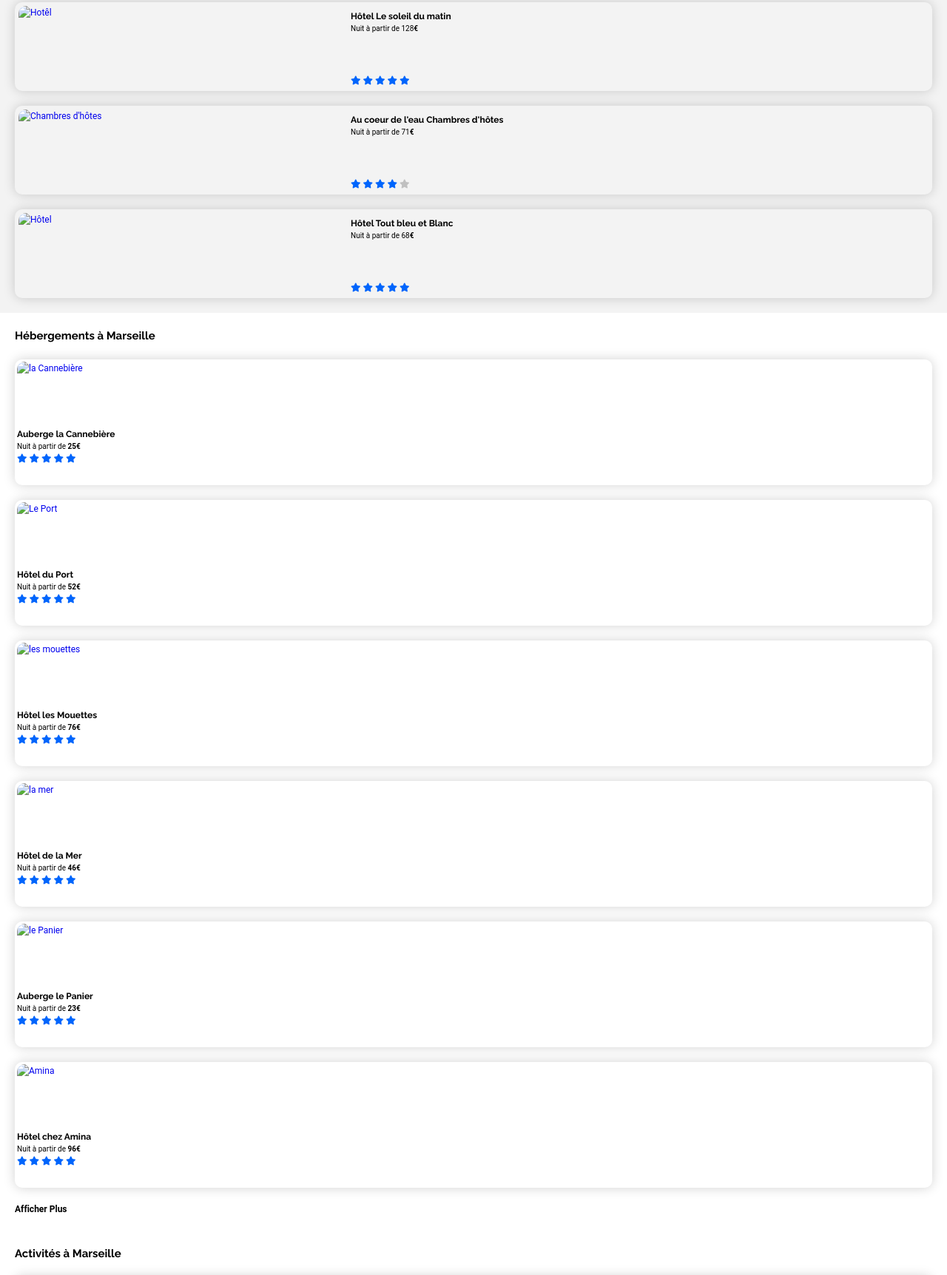
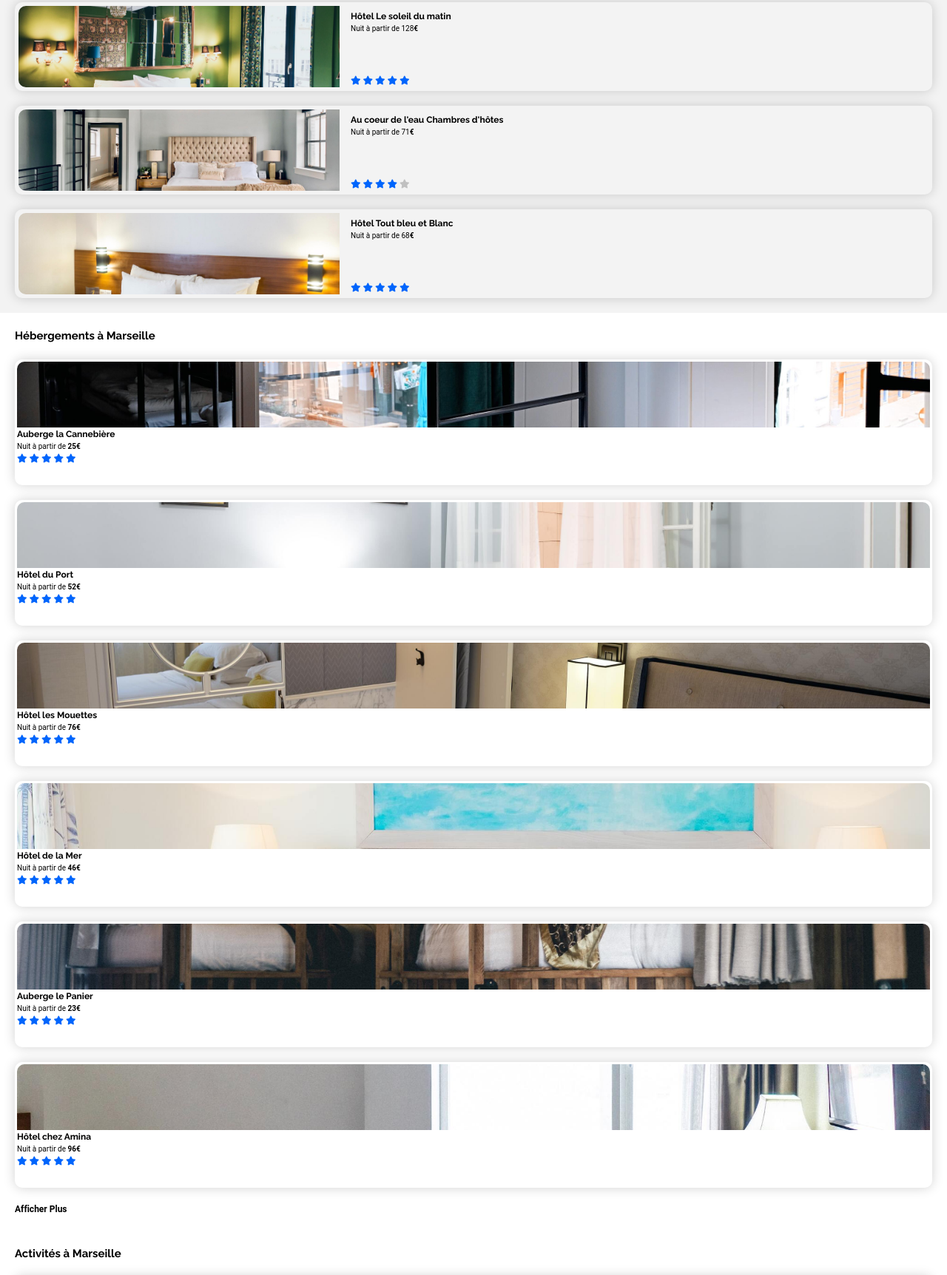
Before and after one commit to melodie33/MelodieSchmitt_2_19022021, a plain HTML site: page index.html in a window 1280 px wide. Shown: the part 412-2136 px from the top of the page at 74% size. Drawn offline with Linux system fonts and the light colour scheme; files that its build step writes are made by us from their sources; files whose address does not match are found by name; a web font is replaced by a local one.

Commit message:
Mise en place des sizes

```diff
--- a/index.html
+++ b/index.html
@@ -5,15 +5,15 @@
 
     <meta charset="utf-8"/>
     <meta content="width=device-width, initial-scale=1.0" name="viewport"/>
-    <link href="normalizer.css" rel="stylesheet"/>
-    <link href="style.css" rel="stylesheet"/>
+    <link href="css/normalizer.css" rel="stylesheet"/>
+    <link href="css/style.css" rel="stylesheet"/>
     <link
-            href="tablett.css"
+            href="css/tablett.css"
             media="screen and (min-width: 426px)"
             rel="stylesheet"
     />
     <link
-            href="desktop.css"
+            href="css/desktop.css"
             media="screen and (min-width: 769px)"
             rel="stylesheet"
     />
@@ -85,12 +85,19 @@
         <section>
             <figure>
                 <img
+                        src="
+                            images/hebergements/4_small/marcus-loke-WQJvWU_HZFo-unsplash.jpg"
                         alt="la Cannebière"
                         srcset="
-                            images/activites/4_small/marcus-loke-WQJvWU_HZFo-unsplash.jpg 320w,
-                            images/activites/3_medium/marcus-loke-WQJvWU_HZFo-unsplash.jpg 768w,
-                            images/activites/2_large/marcus-loke-WQJvWU_HZFo-unsplash.jpg 1280w,
-                            images/activites/1_xlarge/marcus-loke-WQJvWU_HZFo-unsplash.jpg 1980w"
+                            images/hebergements/4_small/marcus-loke-WQJvWU_HZFo-unsplash.jpg 320w,
+                            images/hebergements/3_medium/marcus-loke-WQJvWU_HZFo-unsplash.jpg 768w,
+                            images/hebergements/2_large/marcus-loke-WQJvWU_HZFo-unsplash.jpg 1280w,
+                            images/hebergements/1_xlarge/marcus-loke-WQJvWU_HZFo-unsplash.jpg 1980w"
+                        sizes="
+                            (max-width: 320px) 320px,
+                            (max-width: 768px) 768px,
+                            (max-width: 1280px) 1280px,
+                            1980px"
                 />
                 <figcaption>
                     <h2>Auberge la Cannebière</h2>
@@ -110,13 +117,16 @@
         <section>
             <figure>
                 <img
+                        src="
+                            images/hebergements/4_small/fred-kleber-gTbaxaVLvsg-unsplash.jpg"
                         alt="Le Port"
                         srcset="
-                            images/activites/4_small/fred-kleber-gTbaxaVLvsg-unsplash.jpg.jpg 320w,
-                            images/activites/3_medium/fred-kleber-gTbaxaVLvsg-unsplash.jpg 768w,
-                            images/activites/2_large/fred-kleber-gTbaxaVLvsg-unsplash.jpg 1280w,
-                            images/activites/1_xlarge/fred-kleber-gTbaxaVLvsg-unsplash.jpg 1980w"
+                            images/hebergements/4_small/fred-kleber-gTbaxaVLvsg-unsplash.jpg 320w,
+                            images/hebergements/3_medium/fred-kleber-gTbaxaVLvsg-unsplash.jpg 768w,
+                            images/hebergements/2_large/fred-kleber-gTbaxaVLvsg-unsplash.jpg 1280w,
+                            images/hebergements/1_xlarge/fred-kleber-gTbaxaVLvsg-unsplash.jpg 1980w"
                 />
+
                 <figcaption>
                     <h2>Hôtel du Port</h2>
                     <p>Nuit à partir de <strong>52€</strong></p>
@@ -135,12 +145,19 @@
         <section>
             <figure>
                 <img
+                        src="
+                            images/hebergements/4_small/reisetopia-B8WIgxA_PFU-unsplash.jpg"
                         alt="les mouettes"
                         srcset="
-                            images/activites/4_small/reisetopia-B8WIgxA_PFU-unsplash.jpg 320w,
-                            images/activites/3_medium/reisetopia-B8WIgxA_PFU-unsplash.jpg 768w,
-                            images/activites/2_large/reisetopia-B8WIgxA_PFU-unsplash.jpg 1280w,
-                            images/activites/1_xlarge/reisetopia-B8WIgxA_PFU-unsplash.jpg 1980w"
+                            images/hebergements/4_small/reisetopia-B8WIgxA_PFU-unsplash.jpg 320w,
+                            images/hebergements/3_medium/reisetopia-B8WIgxA_PFU-unsplash.jpg 768w,
+                            images/hebergements/2_large/reisetopia-B8WIgxA_PFU-unsplash.jpg 1280w,
+                            images/hebergements/1_xlarge/reisetopia-B8WIgxA_PFU-unsplash.jpg 1980w"
+                        sizes="
+                            (max-width: 320px) 320px,
+                            (max-width: 768px) 768px,
+                            (max-width: 1280px) 1280px,
+                            1980px"
                 />
                 <figcaption>
                     <h2>Hôtel les Mouettes</h2>
@@ -160,12 +177,19 @@
         <section>
             <figure>
                 <img
+                        src="
+                            images/hebergements/4_small/annie-spratt-Eg1qcIitAuA-unsplash.jpg"
                         alt="la mer"
                         srcset="
-                            images/activites/4_small/annie-spratt-Eg1qcIitAuA-unsplash.jpg320w,
-                            images/activites/3_medium/annie-spratt-Eg1qcIitAuA-unsplash.jpg 768w,
-                            images/activites/2_large/annie-spratt-Eg1qcIitAuA-unsplash.jpg 1280w,
-                            images/activites/1_xlarge//annie-spratt-Eg1qcIitAuA-unsplash.jpg 1980w"
+                            images/hebergements/4_small/annie-spratt-Eg1qcIitAuA-unsplash.jpg 320w,
+                            images/hebergements/3_medium/annie-spratt-Eg1qcIitAuA-unsplash.jpg 768w,
+                            images/hebergements/2_large/annie-spratt-Eg1qcIitAuA-unsplash.jpg 1280w,
+                            images/hebergements/1_xlarge/annie-spratt-Eg1qcIitAuA-unsplash.jpg 1980w"
+                        sizes="
+                            (max-width: 320px) 320px,
+                            (max-width: 768px) 768px,
+                            (max-width: 1280px) 1280px,
+                            1980px"
                 />
                 <figcaption>
                     <h2>Hôtel de la Mer</h2>
@@ -185,12 +209,19 @@
         <section>
             <figure>
                 <img
+                        src="
+                            images/hebergements/4_small/nicate-lee-kT-ZyaiwBe0-unsplash.jpg"
                         alt="le Panier"
                         srcset="
-                                images/activites/4_small/nicate-lee-kT-ZyaiwBe0-unsplash.jpg.jpg320w,
-                                images/activites/3_medium/nicate-lee-kT-ZyaiwBe0-unsplash.jpg 768w,
-                                images/activites/2_large/nicate-lee-kT-ZyaiwBe0-unsplash.jpg 1280w,
-                                images/activites/1_xlarge/nicate-lee-kT-ZyaiwBe0-unsplash.jpg 1980w"
+                            images/hebergements/4_small/nicate-lee-kT-ZyaiwBe0-unsplash.jpg 320w,
+                            images/hebergements/3_medium/nicate-lee-kT-ZyaiwBe0-unsplash.jpg 768w,
+                            images/hebergements/2_large/nicate-lee-kT-ZyaiwBe0-unsplash.jpg 1280w,
+                            images/hebergements/1_xlarge/nicate-lee-kT-ZyaiwBe0-unsplash.jpg 1980w"
+                        sizes="
+                            (max-width: 320px) 320px,
+                            (max-width: 768px) 768px,
+                            (max-width: 1280px) 1280px,
+                            1980px"
                 />
                 <figcaption>
                     <h2>Auberge le Panier</h2>
@@ -210,12 +241,19 @@
         <section>
             <figure>
                 <img
+                        src="
+                            images/hebergements/4_small/febrian-zakaria-M6S1WvfW68A-unsplash.jpg"
                         alt="Amina"
                         srcset="
-                            images/activites/4_small/febrian-zakaria-M6S1WvfW68A-unsplash.jpg 320w,
-                            images/activites/3_medium/febrian-zakaria-M6S1WvfW68A-unsplash.jpg 768w,
-                            images/activites/2_large/febrian-zakaria-M6S1WvfW68A-unsplash.jpg 1280w,
-                            images/activites/1_xlarge/febrian-zakaria-M6S1WvfW68A-unsplash.jpg 1980w"
+                            images/hebergements/4_small/febrian-zakaria-M6S1WvfW68A-unsplash.jpg 320w,
+                            images/hebergements/3_medium/febrian-zakaria-M6S1WvfW68A-unsplash.jpg 768w,
+                            images/hebergements/2_large/febrian-zakaria-M6S1WvfW68A-unsplash.jpg 1280w,
+                            images/hebergements/1_xlarge/febrian-zakaria-M6S1WvfW68A-unsplash.jpg 1980w"
+                        sizes="
+                            (max-width: 320px) 320px,
+                            (max-width: 768px) 768px,
+                            (max-width: 1280px) 1280px,
+                            1980px"
                 />
                 <figcaption>
                     <h2>Hôtel chez Amina</h2>
@@ -243,12 +281,19 @@
         <section>
             <figure>
                 <img
-                        alt="Hotêl"
+                        src="
+                            images/hebergements/4_small/febrian-zakaria-M6S1WvfW68A-unsplash.jpg"
+                alt="Hotêl"
                         srcset="
-                            images/activites/4_small/emile-guillemot-Bj_rcSC5XfE-unsplash.jpg 320w,
-                            images/activites/3_medium/emile-guillemot-Bj_rcSC5XfE-unsplash.jpg 768w,
-                            images/activites/2_large/emile-guillemot-Bj_rcSC5XfE-unsplash.jpg 1280w,
-                            images/activites/1_xlarge/emile-guillemot-Bj_rcSC5XfE-unsplash.jpg 1980w"
+                            images/hebergements/4_small/emile-guillemot-Bj_rcSC5XfE-unsplash.jpg 320w,
+                            images/hebergements/3_medium/emile-guillemot-Bj_rcSC5XfE-unsplash.jpg 768w,
+                            images/hebergements/2_large/emile-guillemot-Bj_rcSC5XfE-unsplash.jpg 1280w,
+                            images/hebergements/1_xlarge/emile-guillemot-Bj_rcSC5XfE-unsplash.jpg 1980w"
+                        sizes="
+                            (max-width: 320px) 320px,
+                            (max-width: 768px) 768px,
+                            (max-width: 1280px) 1280px,
+                            1980px"
                 />
                 <figcaption>
                     <h2>Hôtel Le soleil du matin</h2>
@@ -268,12 +313,19 @@
         <section>
             <figure>
                 <img
+                        src="
+                            images/hebergements/4_small/aw-creative-VGs8z60yT2c-unsplash.jpg"
                         alt="Chambres d'hôtes"
                         srcset="
-                                images/activites/4_small/aw-creative-VGs8z60yT2c-unsplash.jpg 320w,
-                                images/activites/3_medium/aw-creative-VGs8z60yT2c-unsplash.jpg 768w,
-                                images/activites/2_large/aw-creative-VGs8z60yT2c-unsplash.jpg 1280w,
-                                images/activites/1_xlarge/aw-creative-VGs8z60yT2c-unsplash.jpg 1980w"
+                            images/hebergements/4_small/aw-creative-VGs8z60yT2c-unsplash.jpg 320w,
+                            images/hebergements/3_medium/aw-creative-VGs8z60yT2c-unsplash.jpg 768w,
+                            images/hebergements/2_large/aw-creative-VGs8z60yT2c-unsplash.jpg 1280w,
+                            images/hebergements/1_xlarge/aw-creative-VGs8z60yT2c-unsplash.jpg 1980w"
+                        sizes="
+                            (max-width: 320px) 320px,
+                            (max-width: 768px) 768px,
+                            (max-width: 1280px) 1280px,
+                            1980px"
                 />
                 <figcaption>
                     <h2>Au coeur de l'eau Chambres d'hôtes</h2>
@@ -293,12 +345,19 @@
         <section>
             <figure>
                 <img
+                        src="
+                            images/hebergements/4_small/febrian-zakaria-sjvU0THccQA-unsplash.jpg"
                         alt="Hôtel"
                         srcset="
-                                images/activites/4_small/febrian-zakaria-sjvU0THccQA-unsplash.com 320w,
-                                images/activites/3_medium/febrian-zakaria-sjvU0THccQA-unsplash.jpg 768w,
-                                images/activites/2_large/febrian-zakaria-sjvU0THccQA-unsplash.jpg 1280w,
-                                images/activites/1_xlarge /febrian-zakaria-sjvU0THccQA-unsplash.jpg 1980w"
+                            images/hebergements/4_small/febrian-zakaria-sjvU0THccQA-unsplash.jpg 320w,
+                            images/hebergements/3_medium/febrian-zakaria-sjvU0THccQA-unsplash.jpg 768w,
+                            images/hebergements/2_large/febrian-zakaria-sjvU0THccQA-unsplash.jpg 1280w,
+                            images/hebergements/1_xlarge /febrian-zakaria-sjvU0THccQA-unsplash.jpg 1980w"
+                        sizes="
+                            (max-width: 320px) 320px,
+                            (max-width: 768px) 768px,
+                            (max-width: 1280px) 1280px,
+                            1980px"
                 />
                 <figcaption>
                     <h2>Hôtel Tout bleu et Blanc</h2>
@@ -324,13 +383,20 @@
     <a class="activities-card1" href="#">
         <figure>
             <img
+                    src="
+                        images/activites/4_small/reno-laithienne-QUgJhdY5Fyk-unsplash.jpg"
                     alt="Vieux Port"
                     srcset="
                         images/activites/4_small/reno-laithienne-QUgJhdY5Fyk-unsplash.jpg 320w,
                         images/activites/3_medium/reno-laithienne-QUgJhdY5Fyk-unsplash.jpg 768w,
                         images/activites/2_large/reno-laithienne-QUgJhdY5Fyk-unsplash.jpg 1280w,
-                        images/activites/1_xlarge/reno-laithienne-QUgJhdY5Fyk-unsplash.jpg 1980w
-                    "
+                        images/activites/1_xlarge/reno-laithienne-QUgJhdY5Fyk-unsplash.jpg 1980w"
+                    sizes="
+                        (max-width: 320px) 320px,
+                        (max-width: 768px) 768px,
+                        (max-width: 1280px) 1280px,
+                        1980px"
+
             />
             <figcaption>
                 <p>Vieux Port</p>
@@ -340,13 +406,19 @@
     <a class="activities-card2" href="#">
         <figure>
             <img
+                    src="images/activites/4_small/paul-hermann-QFTrLdQIRhI-unsplash.jpg"
                     alt="Fort"
                     srcset="
                         images/activites/4_small/paul-hermann-QFTrLdQIRhI-unsplash.jpg 320w,
                         images/activites/3_medium/paul-hermann-QFTrLdQIRhI-unsplash.jpg 768w,
                         images/activites/2_large/paul-hermann-QFTrLdQIRhI-unsplash.jpg 1280w,
-                        images/activites/1_xlarge/paul-hermann-QFTrLdQIRhI-unsplash.jpg 1980w
-                    "
+                        images/activites/1_xlarge/paul-hermann-QFTrLdQIRhI-unsplash.jpg 1980w"
+                    sizes="
+                        (max-width: 320px) 320px,
+                        (max-width: 768px) 768px,
+                        (max-width: 1280px) 1280px,
+                        1980px"
+
             />
             <figcaption>
                 <p>Fort de Pomègues</p>
@@ -356,12 +428,19 @@
     <a class="activities-card3" href="#">
         <figure>
             <img
+                    src="
+                        images/activites/4_small/kevin-hikari-rV_Qd1l-VXg-unsplash.jpg"
                     alt="Îles"
                     srcset="
                         images/activites/4_small/kevin-hikari-rV_Qd1l-VXg-unsplash.jpg 320w,
                         images/activites/3_medium/kevin-hikari-rV_Qd1l-VXg-unsplash.jpg 768w,
                         images/activites/2_large/kevin-hikari-rV_Qd1l-VXg-unsplash.jpg 1280w,
                         images/activites/1_xlarge/kevin-hikari-rV_Qd1l-VXg-unsplash.jpg 1980w"
+                    sizes="
+                        (max-width: 320px) 320px,
+                        (max-width: 768px) 768px,
+                        (max-width: 1280px) 1280px,
+                        1980px"
             />
             <figcaption>
                 <p>Îles du Frioul</p>
@@ -371,12 +450,19 @@
     <a class="activities-card4" href="#">
         <figure>
             <img
+                    src="
+                        images/activites/4_small/kilyan-sockalingum-NR8-cBCN3aI-unsplash.jpg"
                     alt="Parc"
                     srcset="
                         images/activites/4_small/kilyan-sockalingum-NR8-cBCN3aI-unsplash.jpg 320w,
                         images/activites/3_medium/kilyan-sockalingum-NR8-cBCN3aI-unsplash.jpg 768w,
                         images/activites/2_large/kilyan-sockalingum-NR8-cBCN3aI-unsplash.jpg 1280w,
                         images/activites/1_xlarge/kilyan-sockalingum-NR8-cBCN3aI-unsplash.jpg 1980w"
+                    sizes="
+                        (max-width: 320px) 320px,
+                        (max-width: 768px) 768px,
+                        (max-width: 1280px) 1280px,
+                        1980px"
             />
             <figcaption>
                 <p>Parc National Des Calanques</p>
@@ -386,12 +472,19 @@
     <a class="activities-card5" href="#">
         <figure>
             <img
+                    src="
+                        images/activites/4_small/florian-wehde-xW9e8gdotxI-unsplash.jpg"
                     alt="Notre Dame"
                     srcset="
                         images/activites/4_small/florian-wehde-xW9e8gdotxI-unsplash.jpg 320w,
                         images/activites/3_medium/florian-wehde-xW9e8gdotxI-unsplash.jpg 768w,
                         images/activites/2_large/florian-wehde-xW9e8gdotxI-unsplash.jpg 1280w,
                         images/activites/1_xlarge/florian-wehde-xW9e8gdotxI-unsplash.jpg 1980w"
+                    sizes="
+                        (max-width: 320px) 320px,
+                        (max-width: 768px) 768px,
+                        (max-width: 1280px) 1280px,
+                        1980px"
             />
             <figcaption>
                 <p>Notre-Dame-De-La-Garde</p>
@@ -401,12 +494,19 @@
     <a class="activities-card6" href="#">
         <figure>
             <img
+                    src="
+                        images/activites/4_small/lena-paulin-wH2-EJoDcV0-unsplash.jpg"
                     alt="ParcL"
                     srcset="
                         images/activites/4_small/lena-paulin-wH2-EJoDcV0-unsplash.jpg 320w,
                         images/activites/3_medium/lena-paulin-wH2-EJoDcV0-unsplash.jpg 768w,
                         images/activites/2_large/lena-paulin-wH2-EJoDcV0-unsplash.jpg 1280w,
                         images/activites/1_xlarge/lena-paulin-wH2-EJoDcV0-unsplash.jpg 1980w"
+                    sizes="
+                        (max-width: 320px) 320px,
+                        (max-width: 768px) 768px,
+                        (max-width: 1280px) 1280px,
+                        1980px"
             />
             <figcaption>
                 <p>Parc Longchamp</p>
```
